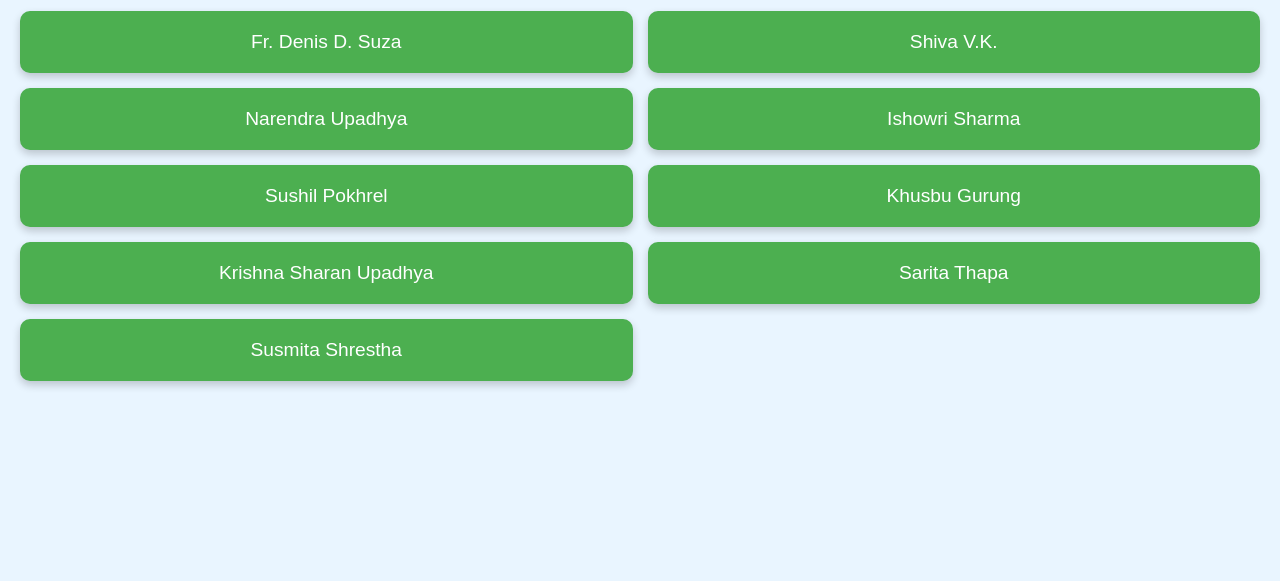
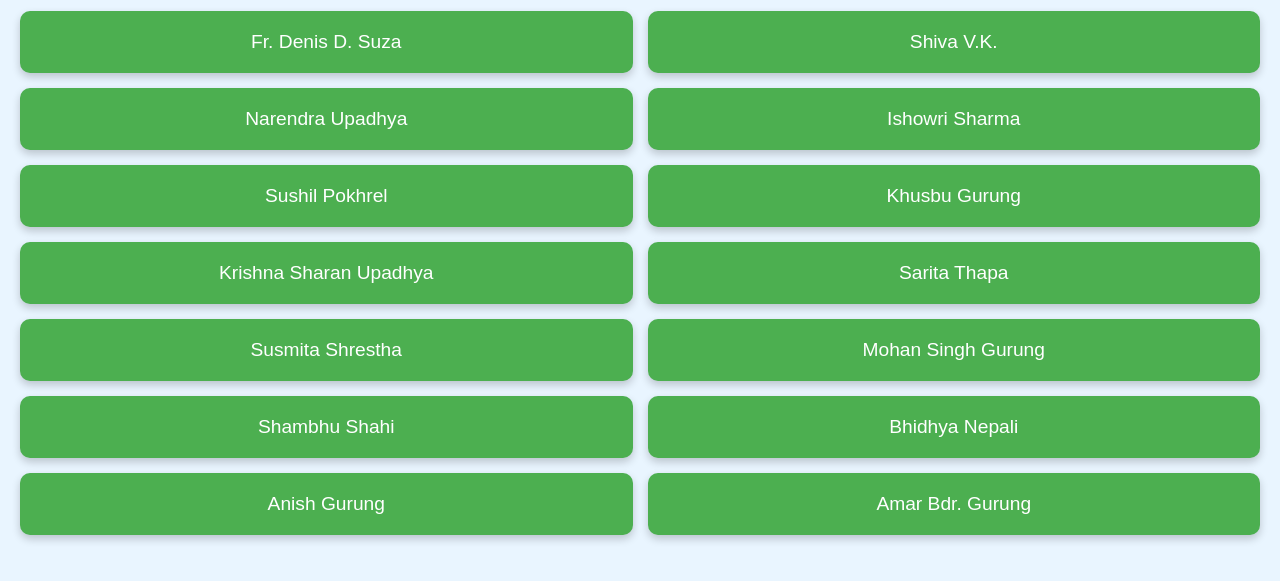
Before and after one commit to Suman325-dox/STAFF, a plain HTML site: page index.html in a window 1280 px wide. Shown: the part 99-680 px from the top of the page. Drawn offline with Linux system fonts and the light colour scheme.

Commit message:
Update index.html

```diff
--- a/index.html
+++ b/index.html
@@ -18,6 +18,11 @@
         <div class="grid-item" onclick="showInfo('ronaldo')">Krishna Sharan Upadhya</div>
         <div class="grid-item" onclick="showInfo('messy')">Sarita Thapa</div>
         <div class="grid-item" onclick="showInfo('kkenton')">Susmita Shrestha</div>
+        <div class="grid-item" onclick="showInfo('monty')">Mohan Singh Gurung</div>
+      <div class="grid-item" onclick="showInfo('comply')">Shambhu Shahi</div>
+      <div class="grid-item" onclick="showInfo('sectarian')">Bhidhya Nepali</div>
+      <div class="grid-item" onclick="showInfo('buffen')">Anish Gurung</div>
+      <div class="grid-item" onclick="showInfo('moldy')">Amar Bdr. Gurung</div>
     </div>
 
     <div id="infoModal" class="modal">
```
